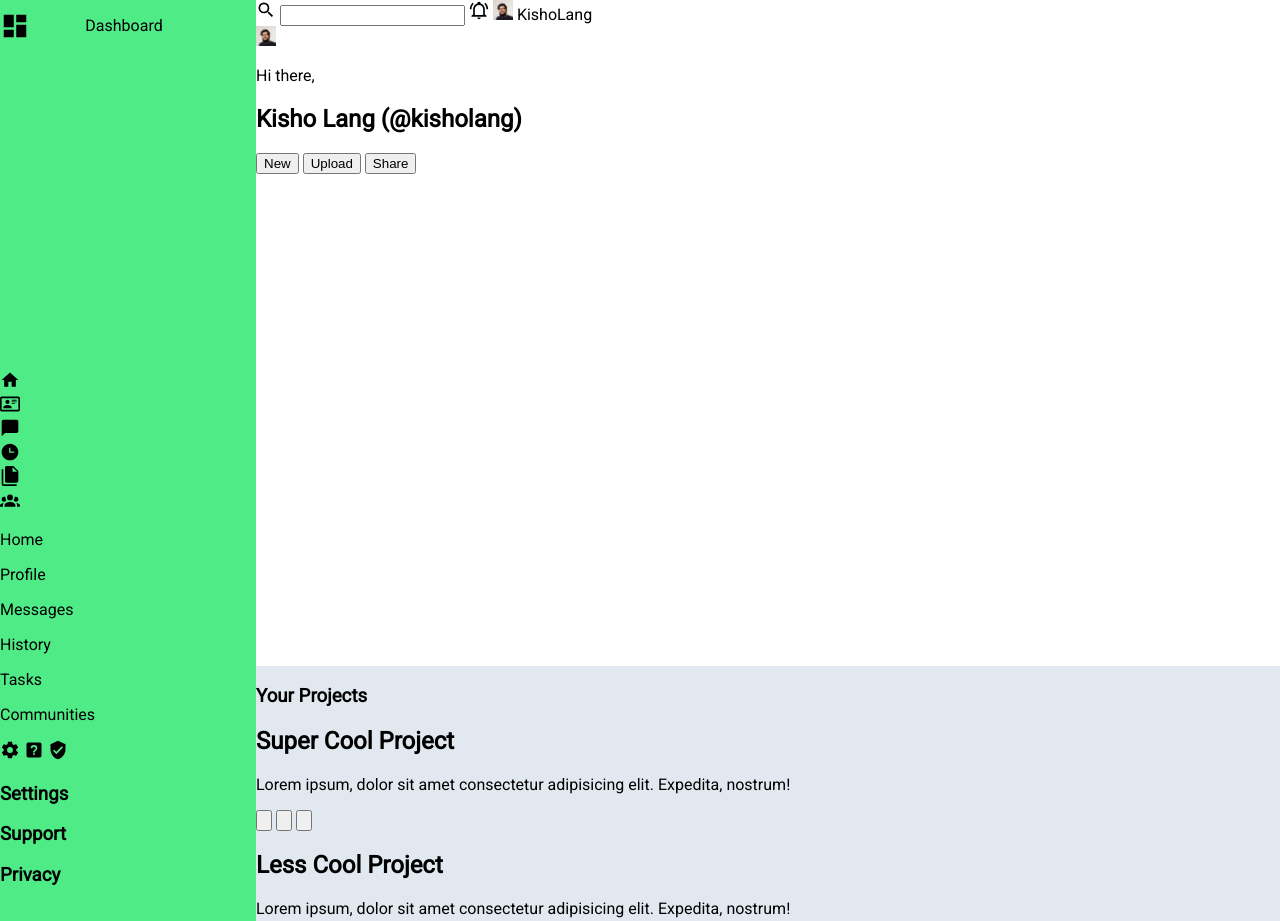
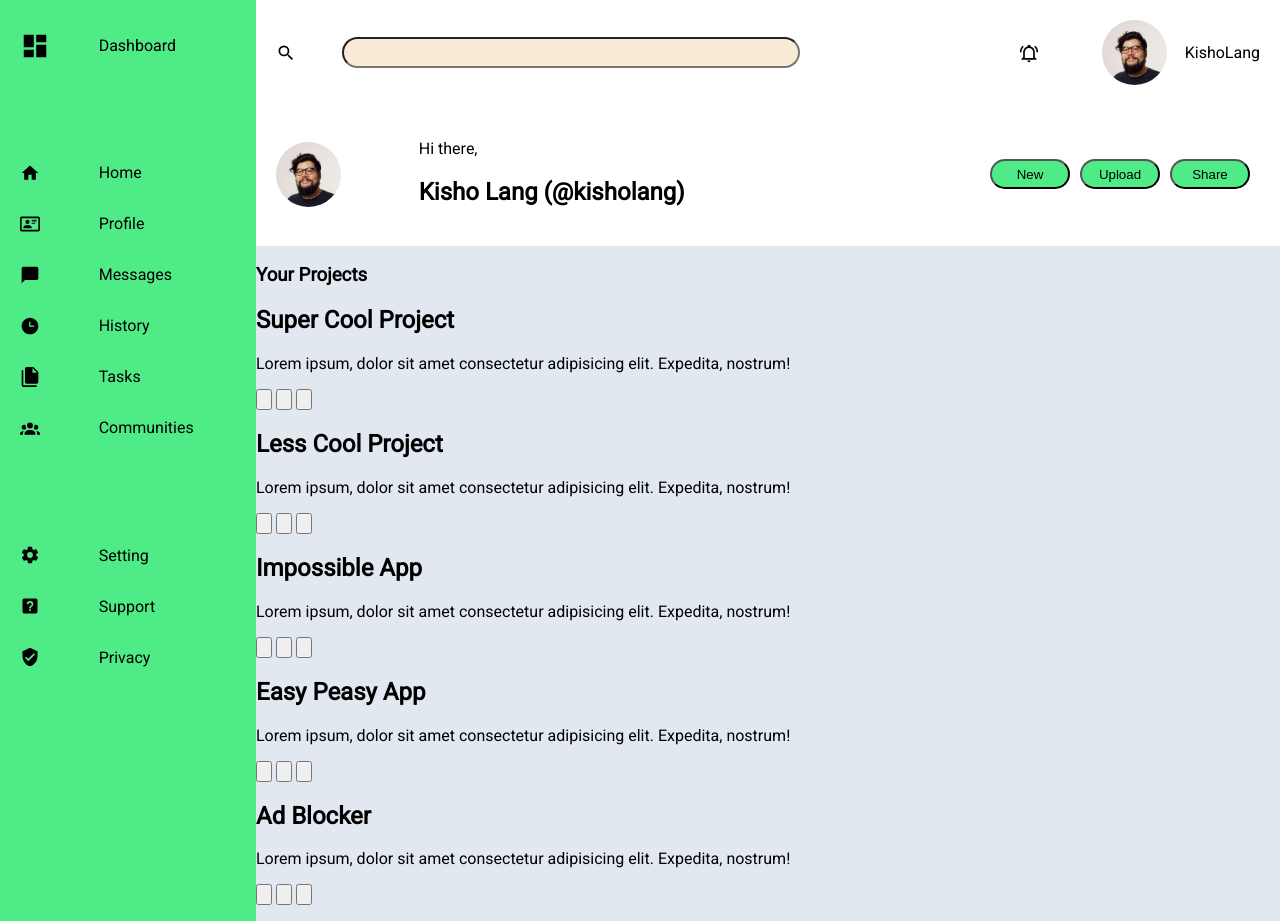
Before and after one commit to KishoLang/admin-dashboard, a plain HTML site: page index.html in a window 1280 px wide. Shown: the top 921 px of the page. Drawn offline with Linux system fonts and the light colour scheme.

Commit message:
grid for navbar done plus styling

```diff
--- a/index.html
+++ b/index.html
@@ -18,51 +18,71 @@
                 <p>Dashboard</p>
             </div>
             <div class="sidebar-row2">
-                <div class="bar-one-icons">
-                    <div><img src="images/home.svg" alt=""></div>
-                    <div><img src="images/card-account-details-outline.svg" alt=""></div>
-                    <div><img src="images/message.svg" alt=""></div>
-                    <div><img src="images/clock-time-three.svg" alt=""></div>
-                    <div><img src="images/file-multiple.svg" alt=""></div>
-                    <div><img src="images/account-group.svg" alt=""></div>
+                    <div class="sub-row">
+                        <img src="images/home.svg" alt="">
+                        <p>Home</p>
                     </div>
-                <div class="bar-one-icon-names">
-                    <p>Home</p>
-                    <p>Profile</ü>
+                    <div class="sub-row">
+                        <img src="images/card-account-details-outline.svg" alt="">
+                        <p>Profile</p>
+                    </div>
+                    <div class="sub-row">
+                        <img src="images/message.svg" alt="">
                         <p>Messages</p>
+                    </div>
+                    <div class="sub-row">
+                        <img src="images/clock-time-three.svg" alt="">
                         <p>History</p>
+                    </div>
+                    <div class="sub-row">
+                        <img src="images/file-multiple.svg" alt="">
                         <p>Tasks</p>
+                    </div>
+                    <div class="sub-row">
+                        <img src="images/account-group.svg" alt="">
                         <p>Communities</p>
                     </div>
             </div>
             <div class="sidebar-row3">
-                <div class="bar-two-icons">
+                <div class="sub-row">
                     <img src="images/cog.svg" alt="">
+                    <p>Setting</p>
+                </div>
+                <div class="sub-row">
                     <img src="images/help-box.svg" alt="">
+                    <p>Support</p>
+                </div>
+                <div class="sub-row">
                     <img src="images/shield-check.svg" alt="">
-                </div>
-                <div class="bar-two-icon-names">
-                    <h3>Settings</h3>
-                    <h3>Support</h3>
-                    <h3>Privacy</h3>
+                    <p>Privacy</p>
                 </div>
             </div>
         </div>
         <div class="nav">
             <div class="top-nav">
-                <img src="images/magnify.svg" class="search-icon"></img>
+                <div class="top-nav-col-1">
+                    <img src="images/magnify.svg" class="icon"></img>
                     <input type="text" class="search-field"></input>
-                <img src="images/bell-ring-outline.svg"class="bell-icon"></img>
-                <img src="images/Profile_pic_small_size.jpg" class="avatar-icon"></img>
+                </div>
+                <div class="top-nav-col-2">
+                    <img src="images/bell-ring-outline.svg"class="icon"></img>
+                    <img src="images/Profile_pic_small_size.jpg" class="avatar-icon" id="avatar-img"></img>
                     <span class="avatar-name">KishoLang</span>
                 </div>
+            </div>
             <div class="bottom-nav">
-                <img src="images/Profile_pic_small_size.jpg" alt="">
+                <div class="bottom-nav-col-1">
+                    <img src="images/Profile_pic_small_size.jpg" alt="" class="avatar-icon">
+                    <div class="bottom-nav-col-1-col-2">
                         <p>Hi there,</p>
                         <h2>Kisho Lang (@kisholang)</h2>
-                <button>New</button>
-                <button>Upload</button>
-                <button>Share</button>
+                    </div>
+                </div>
+                <div class="bottom-nav-col-2">
+                    <button class="nav-btn">New</button>
+                    <button class="nav-btn">Upload</button>
+                    <button class="nav-btn">Share</button>
+                </div>
             </div>
         </div>
         <div class="content-container">
@@ -71,44 +91,44 @@
                 <div class="card">
                     <h2>Super Cool Project</h2>
                     <p>Lorem ipsum, dolor sit amet consectetur adipisicing elit. Expedita, nostrum!</p>
-                    <button><img src="images/star-plus-outline.svg" alt=""></button>
-                    <button><img src="images/eye-plus-outline.svg" alt=""></button>
-                    <button><img src="images/source-fork.svg" alt=""></button>
+                    <button><img src="images/star-plus-outline.svg" alt="" class="icon"></button>
+                    <button><img src="images/eye-plus-outline.svg" alt="" class="icon"></button>
+                    <button><img src="images/source-fork.svg" alt="" class="icon"></button>
                 </div>
                 <div class="card">
                     <h2>Less Cool Project</h2>
                     <p>Lorem ipsum, dolor sit amet consectetur adipisicing elit. Expedita, nostrum!</p>
-                    <button><img src="images/star-plus-outline.svg" alt=""></button>
-                    <button><img src="images/eye-plus-outline.svg" alt=""></button>
-                    <button><img src="images/source-fork.svg" alt=""></button>
+                    <button><img src="images/star-plus-outline.svg" alt="" class="icon"></button>
+                    <button><img src="images/eye-plus-outline.svg" alt="" class="icon"></button>
+                    <button><img src="images/source-fork.svg" alt="" class="icon"></button>
                 </div>
                 <div class="card">
                     <h2>Impossible App</h2>
                     <p>Lorem ipsum, dolor sit amet consectetur adipisicing elit. Expedita, nostrum!</p>
-                    <button><img src="images/star-plus-outline.svg" alt=""></button>
-                    <button><img src="images/eye-plus-outline.svg" alt=""></button>
-                    <button><img src="images/source-fork.svg" alt=""></button>
+                    <button><img src="images/star-plus-outline.svg" alt="" class="icon"></button>
+                    <button><img src="images/eye-plus-outline.svg" alt="" class="icon"></button>
+                    <button><img src="images/source-fork.svg" alt="" class="icon"></button>
                 </div>
                 <div class="card">
                     <h2>Easy Peasy App</h2>
                     <p>Lorem ipsum, dolor sit amet consectetur adipisicing elit. Expedita, nostrum!</p>
-                    <button><img src="images/star-plus-outline.svg" alt=""></button>
-                    <button><img src="images/eye-plus-outline.svg" alt=""></button>
-                    <button><img src="images/source-fork.svg" alt=""></button>
+                    <button><img src="images/star-plus-outline.svg" alt="" class="icon"></button>
+                    <button><img src="images/eye-plus-outline.svg" alt="" class="icon"></button>
+                    <button><img src="images/source-fork.svg" alt="" class="icon"></button>
                 </div>
                 <div class="card">
                     <h2>Ad Blocker</h2>
                     <p>Lorem ipsum, dolor sit amet consectetur adipisicing elit. Expedita, nostrum!</p>
-                    <button><img src="images/star-plus-outline.svg" alt=""></button>
-                    <button><img src="images/eye-plus-outline.svg" alt=""></button>
-                    <button><img src="images/source-fork.svg" alt=""></button>
+                    <button><img src="images/star-plus-outline.svg" alt="" class="icon"></button>
+                    <button><img src="images/eye-plus-outline.svg" alt="" class="icon"></button>
+                    <button><img src="images/source-fork.svg" alt="" class="icon"></button>
                 </div>
                 <div class="card">
                     <h2>Money Maker</h2>
                     <p>Lorem ipsum, dolor sit amet consectetur adipisicing elit. Expedita, nostrum!</p>
-                    <button><img src="images/star-plus-outline.svg" alt=""></button>
-                    <button><img src="images/eye-plus-outline.svg" alt=""></button>
-                    <button><img src="images/source-fork.svg" alt=""></button>
+                    <button><img src="images/star-plus-outline.svg" alt="" class="icon"></button>
+                    <button><img src="images/eye-plus-outline.svg" alt="" class="icon"></button>
+                    <button><img src="images/source-fork.svg" alt="" class="icon"></button>
                 </div>
             </div>
             <div class="announcements">
@@ -132,22 +152,22 @@
                 <h3>Trending</h3>
                 <div class="trend-box">
                     <div class="user">
-                        <img src="images/account.svg" alt="">
+                        <img src="images/account.svg" alt="" class="icon">
                         <p>@tegan</p>
                         <p>World Peace Builder</p>
                     </div>
                     <div class="user">
-                        <img src="images/account.svg" alt="">
+                        <img src="images/account.svg" alt="" class="icon">
                         <p>@morgan</p>
                         <p>Super Cool Project</p>
                     </div>
                     <div class="user">
-                        <img src="images/account.svg" alt="">
+                        <img src="images/account.svg" alt="" class="icon">
                         <p>@kendall</p>
                         <p>Life Changing App</p>
                     </div>
                     <div class="user">
-                        <img src="images/account.svg" alt="">
+                        <img src="images/account.svg" alt="" class="icon">
                         <p>@alex</p>
                         <p>No Traffic Maker</p>
                     </div>
--- a/styles.css
+++ b/styles.css
@@ -4,7 +4,7 @@ html, body {
     margin: 0;
 }
 
-img {
+.sub-row img, .icon {
     max-width: 20px;
 }
 
@@ -21,7 +21,9 @@ img {
     color: black;
     grid-area: 1 / 1 / 3 / 2;
     display: grid;
-    grid-template-rows: 1fr 1fr 1fr 4fr;
+    grid-template-rows: 1fr 3fr 5fr 4fr;
+    padding-left: 20px;
+    padding-top: 20px;
 }
 
 .sidebar-row1 {
@@ -29,28 +31,114 @@ img {
     max-height: 50px;
     display: grid;
     grid-template-columns: 1fr 2fr;
+    justify-content: start;
+    align-items: center;
+}
+
+.sidebar-row2 {
+    grid-row: 2;
     justify-content: center;
     align-items: center;
 }
 
+.sidebar-row3 {
+    grid-row: 3;
+    justify-content: center;
+    align-items: center;
+}
 
+.sub-row {
+    display: grid;
+    grid-template-columns: 1fr 2fr;
+    justify-content: start;
+    align-items: center;
+}
 
 #logo-img {
     max-width: 30px;
 }
 
+/* NAV */
 
-.sidebar-row2 {
-    grid-row: 2;
+.nav input {
+    width: 450px;
+    height: 25px;
+    border-radius: 20px;
+    background-color: antiquewhite;
+    margin: 0;
 }
 
-.sidebar-row3 {
-    grid-row: 3;
+.avatar-icon {
+    width: 65px;
+    height: auto;
+    border-radius: 50%;
 }
+
+.nav-btn {
+    margin-right: 10px;
+    width: 80px;
+    height: 30px;
+    background-color: ;
+    border-radius: 15px;
+    background-color: rgb(79, 235, 134);
+}
+
 
 .nav {
     background-color: white;
     grid-area: 1 / 2 / 1 / 2;
+    display: grid;
+    grid-template-rows: 1fr 1fr;
+    padding: 20px;
+}
+
+.top-nav {
+    grid-row: 1;
+    display: grid;
+    grid-template-columns: 3fr 1fr;
+    gap: 20px;
+    justify-content: start;
+    align-items: center;
+    max-height: 50px;
+}
+
+.top-nav-col-1 {
+    grid-column: 1;
+    display: grid;
+    grid-template-columns: 1fr 10fr;
+    justify-content: start;
+    align-items: center;
+}
+
+.top-nav-col-2 {
+    grid-column: 2;
+    display: grid;
+    grid-template-columns: 1fr 1fr 1fr;
+    justify-content: start;
+    align-items: center;
+    gap: 10px;
+}
+
+.bottom-nav {
+    grid-row: 2;
+    display: grid;
+    grid-template-columns: 3fr 1fr;
+}
+
+.bottom-nav-col-1 {
+    grid-column: 1;
+    display: grid;
+    grid-template-columns: 1fr 4fr;
+    justify-content: start;
+    align-items: center;
+}
+
+.bottom-nav-col-2 {
+    grid-column: 2;
+    display: grid;
+    grid-template-columns: 1fr 1fr 1fr;
+    justify-content: start;
+    align-items: center;
 }
 
 .content-container {
```
Lines whose indentation alone changed are shown as unchanged.
